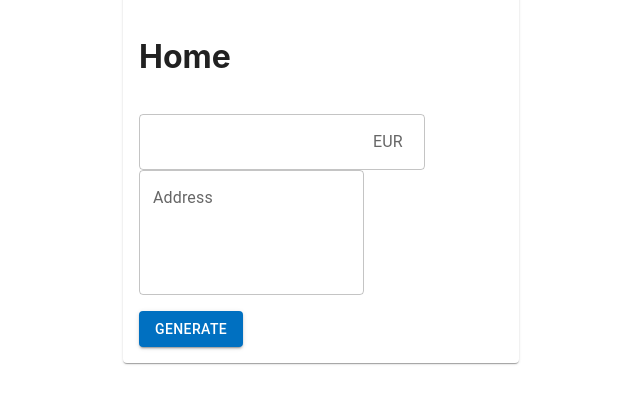
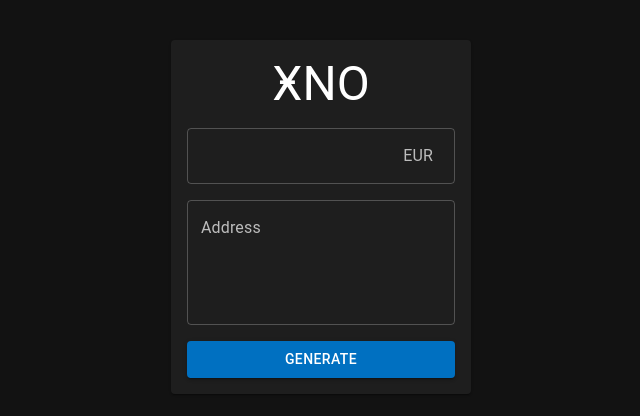
Before and after one commit to idebeijer/payxno-web, a React (Vite) app: page / in a window 1280 px wide. Shown: the top 416 px of the page, without its empty margins (319-959 px from the left). Built offline with nearby package versions, Linux system fonts and the light colour scheme.

Commit message:
changed qrcode lib

```diff
--- a/package.json
+++ b/package.json
@@ -4,7 +4,8 @@
   "scripts": {
     "dev": "vite",
     "build": "vite build",
-    "preview": "vite preview"
+    "preview": "vite preview",
+    "devhost": "vite --host"
   },
   "dependencies": {
     "@emotion/react": "^11.7.1",
@@ -17,7 +18,7 @@
     "nano-unit-converter": "^2.0.0",
     "nano-uri-generator": "^2.0.1",
     "notistack": "^2.0.3",
-    "qrcode.react": "^1.0.1",
+    "qrcode": "^1.5.0",
     "react": "^17.0.2",
     "react-dom": "^17.0.2",
     "react-router-dom": "^6.2.1",
--- a/src/App.jsx
+++ b/src/App.jsx
@@ -2,7 +2,7 @@ import React from "react";
 import "./App.css";
 import { Route, Routes } from "react-router-dom";
 import { Home } from "./views/Home";
-import { createTheme, ThemeProvider } from "@mui/material";
+import { createTheme, GlobalStyles, ThemeProvider, Paper } from "@mui/material";
 import { SnackbarProvider } from "notistack";
 import { Link as RouterLink } from "react-router-dom";
 import PropTypes from "prop-types";
@@ -20,7 +20,7 @@ LinkBehavior.propTypes = {
 function App() {
   const theme = createTheme({
     palette: {
-      mode: "light",
+      mode: "dark",
       primary: {
         main: "#0070c1",
         light: "#0085e3",
@@ -54,12 +54,15 @@ function App() {
   return (
     <ThemeProvider theme={theme}>
       <SnackbarProvider>
+        <GlobalStyles styles={{ body: { backgroundColor: theme.palette.background.default } }} />
+        <Paper elevation={0}>
           <Routes>
             <Route path="/">
               <Route index element={<Home />} />
               <Route exact path=":address" element={<PaymentPage />} />
             </Route>
           </Routes>
+        </Paper>
       </SnackbarProvider>
     </ThemeProvider>
   );
--- a/src/components/ValidPayment.jsx
+++ b/src/components/ValidPayment.jsx
@@ -1,12 +1,16 @@
 import { Box, Button, Container, Grid, InputAdornment, Paper, TextField } from "@mui/material";
 import React from "react";
-import { useParams, useSearchParams } from "react-router-dom";
+import { useNavigate, useParams, useSearchParams } from "react-router-dom";
 import { getNanoPrice } from "../utils/getNanoPrice";
 import { megaToRaw, rawToMega } from "nano-unit-converter";
 import { getSendURI } from "nano-uri-generator";
-import QRCode from "qrcode.react";
+import QRCode from "qrcode";
+
+import ArrowBackIosNewRoundedIcon from "@mui/icons-material/ArrowBackIosNewRounded";
 
 export const ValidPayment = () => {
+  const navigate = useNavigate();
+
   const [searchParams, setSearchParams] = useSearchParams();
   const amount = searchParams.get("amount");
   let params = useParams();
@@ -22,21 +26,39 @@ export const ValidPayment = () => {
 
   const sendURI = getSendURI(params.address, megaToRaw(amount));
 
+  const [qrcodeSrc, setQrcodeSrc] = React.useState("");
+
+  React.useEffect(() => {
+    QRCode.toDataURL(sendURI, {
+      width: 600,
+      margin: 0,
+    }).then((url) => {
+      setQrcodeSrc(url);
+    });
+  }, []);
+
   return (
     <Container maxWidth="xs">
-      <Paper>
-        <Grid container spacing={2} direction="column" sx={{ padding: 2 }}>
+      <Paper sx={{ maxWidth: 300, margin: "0 auto" }}>
+        <Grid container spacing={2} direction="column" sx={{ px: 2, pb: 2, mt: 5 }}>
           <Grid item>
-            <h1>Home</h1>
+            <Button
+              variant="outlined"
+              startIcon={<ArrowBackIosNewRoundedIcon />}
+              onClick={() => navigate("/")}
+            >
+              Generate new
+            </Button>
           </Grid>
           <Grid item>
-            <Grid item container direction="row" wrap="nowrap">
+            <Grid item container direction="row" wrap="nowrap" sx={{ mb: 2 }}>
               <Grid item>
                 <TextField
                   id=""
                   value={amount}
                   variant="outlined"
                   fullWidth
+                  disabled
                   InputProps={{
                     endAdornment: <InputAdornment position="start">EUR</InputAdornment>,
                     readOnly: true,
@@ -49,6 +71,7 @@ export const ValidPayment = () => {
               <Grid item>
                 <TextField
                   id=""
+                  disabled
                   value={calcPrice(amount)}
                   variant="outlined"
                   fullWidth
@@ -62,6 +85,7 @@ export const ValidPayment = () => {
             <Grid item>
               <TextField
                 label="Address"
+                disabled
                 multiline
                 fullWidth
                 rows={4}
@@ -75,8 +99,9 @@ export const ValidPayment = () => {
           <Grid item>
             <Box>
               <React.Suspense fallback="loading...">
-                <Box>
-                  <QRCode value={sendURI} />
+                <Box padding={1} sx={{ backgroundColor: "white", borderRadius: 1 }}>
+                  {/* <QRCode bgColor="white" fgColor="black" size="300" value={sendURI} /> */}
+                  <img width="100%" src={qrcodeSrc}></img>
                 </Box>
               </React.Suspense>
             </Box>
--- a/src/views/Home.jsx
+++ b/src/views/Home.jsx
@@ -7,6 +7,7 @@ import {
   TextField,
   Snackbar,
   Alert,
+  Typography,
 } from "@mui/material";
 import React from "react";
 import { useNavigate } from "react-router-dom";
@@ -54,15 +55,17 @@ export const Home = () => {
   return (
     <>
       <Container maxWidth="xs">
-        <Paper>
-          <Grid container spacing={2} direction="column" sx={{ padding: 2 }}>
-            <Grid item>
-              <h1>Home</h1>
+        <Paper sx={{ maxWidth: 300, margin: "0 auto" }}>
+          <Grid container spacing={2} direction="column" sx={{ px: 2, pb: 2, mt: 5 }}>
+            <Grid item textAlign="center">
+              <Typography variant="h3">ӾNO</Typography>
             </Grid>
             <Grid item>
               <TextField
+                sx={{ mb: 2 }}
                 id=""
                 variant="outlined"
+                fullWidth
                 type="tel"
                 onChange={(e) => setValues({ ...values, amount: e.target.value })}
                 InputProps={{
@@ -73,13 +76,14 @@ export const Home = () => {
                 <TextField
                   label="Address"
                   multiline
+                  fullWidth
                   rows={4}
                   onChange={(e) => setValues({ ...values, address: e.target.value })}
                 />
               </Grid>
             </Grid>
             <Grid item>
-              <Button variant="contained" onClick={handleSubmit}>
+              <Button fullWidth variant="contained" onClick={handleSubmit}>
                 Generate
               </Button>
               <Snackbar
```
Also changed, not shown: 1 other file (tests, documents, lock files or other folders). Lines whose indentation alone changed are shown as unchanged.
